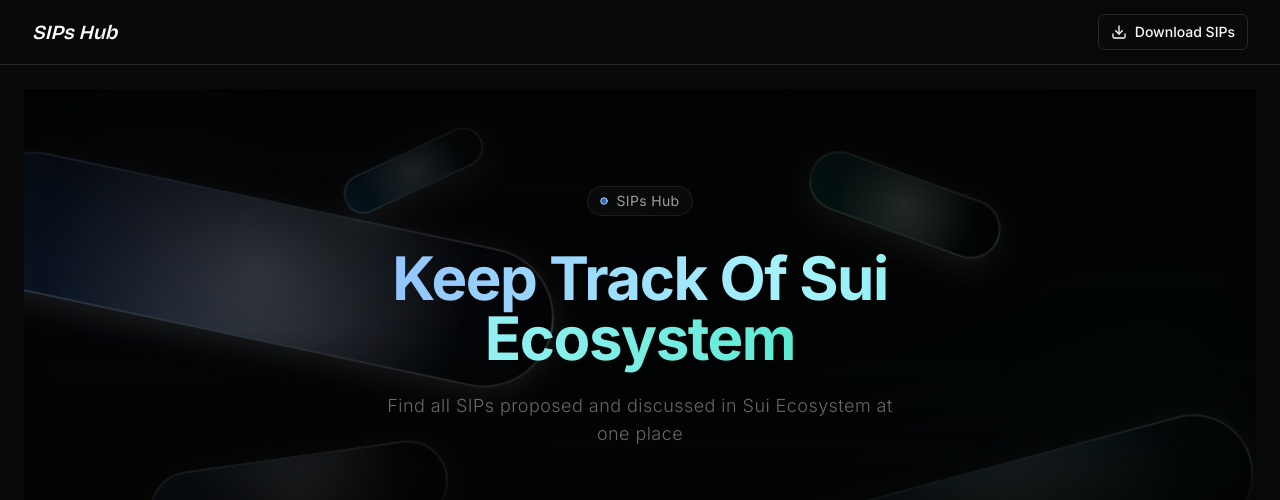
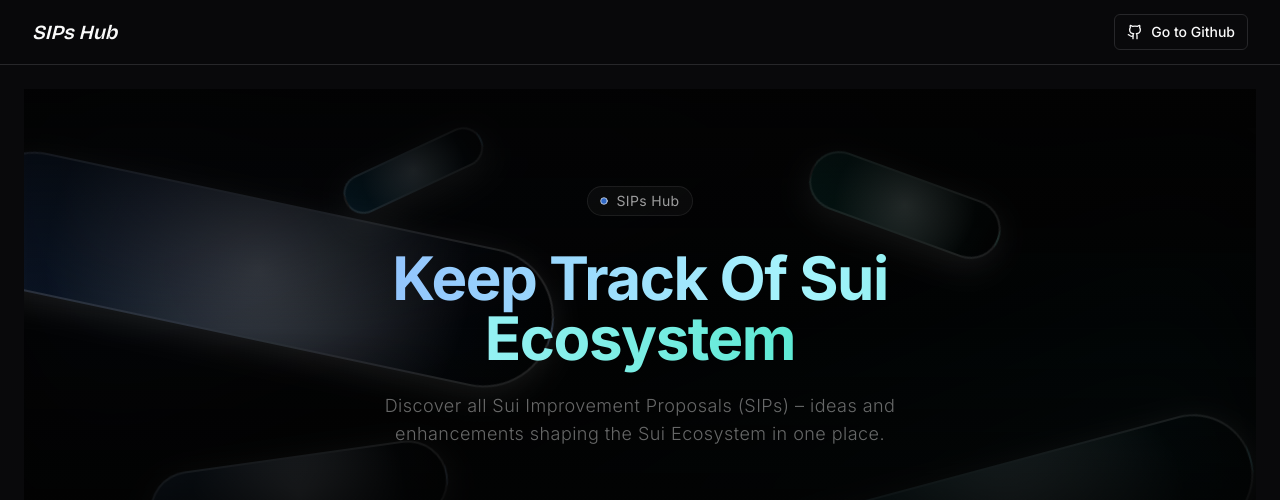
Before and after one commit to parry22/siphub, a Next.js app: page / in a window 1280 px wide. Shown: the top 500 px of the page. Built offline with nearby package versions, Linux system fonts and the light colour scheme; no server answers.

Commit message:
Made requested changes: 1) Added Go to Github button replacing Download SIPs, 2) Updated hero subheading text, 3) Changed SIP number display format

```diff
--- a/components/navbar.tsx
+++ b/components/navbar.tsx
@@ -2,36 +2,9 @@
 
 import Link from "next/link"
 import { Button } from "@/components/ui/button"
-import { Download } from "lucide-react"
-import { useCallback } from "react"
-import { exportToExcel } from "@/lib/utils"
+import { Github } from "lucide-react"
 
 export function Navbar() {
-  // Function to handle download
-  const handleDownload = useCallback(async () => {
-    try {
-      // Fetch SIPs data
-      const response = await fetch('/api/sips');
-      if (!response.ok) {
-        throw new Error('Failed to fetch SIPs');
-      }
-      const sips = await response.json();
-
-      // Generate Excel data
-      const excelData = exportToExcel(sips);
-
-      // Create and trigger download
-      const link = document.createElement("a");
-      link.href = excelData;
-      link.download = "sips-data.csv";
-      document.body.appendChild(link);
-      link.click();
-      document.body.removeChild(link);
-    } catch (error) {
-      console.error("Error downloading SIPs data:", error);
-    }
-  }, []);
-
   return (
     <header className="sticky top-0 z-50 w-full border-b bg-background/95 backdrop-blur supports-[backdrop-filter]:bg-background/60">
       <div className="container flex h-16 items-center justify-between">
@@ -44,9 +17,11 @@ export function Navbar() {
           </Link>
         </div>
         <div className="flex items-center gap-2">
-          <Button variant="outline" size="sm" onClick={handleDownload} className="flex items-center gap-2">
-            <Download className="h-4 w-4" />
-            <span className="hidden sm:inline">Download SIPs</span>
+          <Button variant="outline" size="sm" asChild className="flex items-center gap-2">
+            <Link href="https://github.com/sui-foundation/sips" target="_blank" rel="noopener noreferrer">
+              <Github className="h-4 w-4" />
+              <span className="hidden sm:inline">Go to Github</span>
+            </Link>
           </Button>
         </div>
       </div>
--- a/components/sip-list.tsx
+++ b/components/sip-list.tsx
@@ -581,7 +581,7 @@ export function SipList({ sips, loading, error }: SipListProps) {
                       </Badge>
                     ) : null}
                     <div className="flex items-center gap-1">
-                      <GitPullRequest className="h-4 w-4" />#{sip.number}
+                      SIP:{sip.number}
                     </div>
                   </div>
                 </div>
--- a/components/ui/shape-landing-hero.tsx
+++ b/components/ui/shape-landing-hero.tsx
@@ -178,8 +178,7 @@ function HeroGeometric({
                         animate="visible"
                     >
                         <p className="text-base sm:text-lg text-white/40 mb-6 leading-relaxed font-light tracking-wide max-w-xl mx-auto px-4">
-                            Find all SIPs proposed and discussed in
-                            Sui Ecosystem at one place
+                            Discover all Sui Improvement Proposals (SIPs) – ideas and enhancements shaping the Sui Ecosystem in one place.
                         </p>
                     </motion.div>
                 </div>
```
Also changed, not shown: tsconfig.json (+17 -4 lines).
